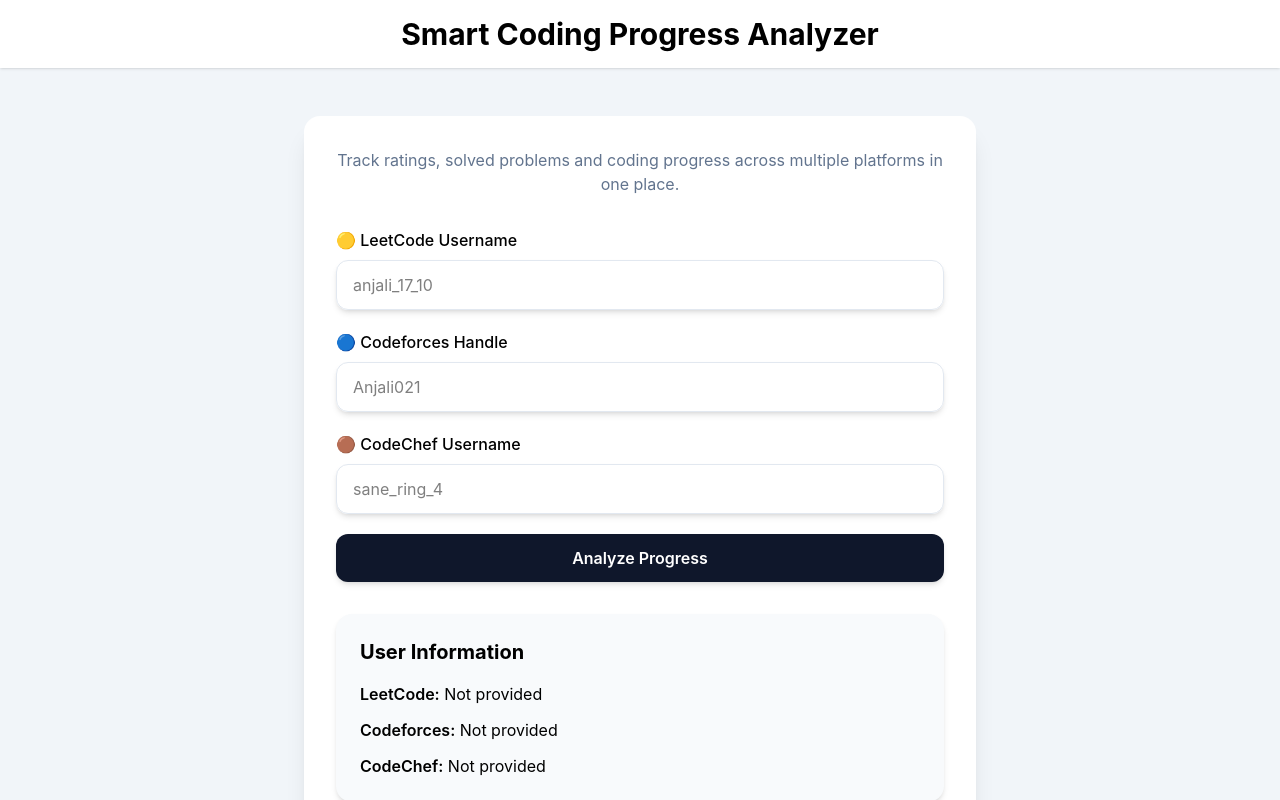
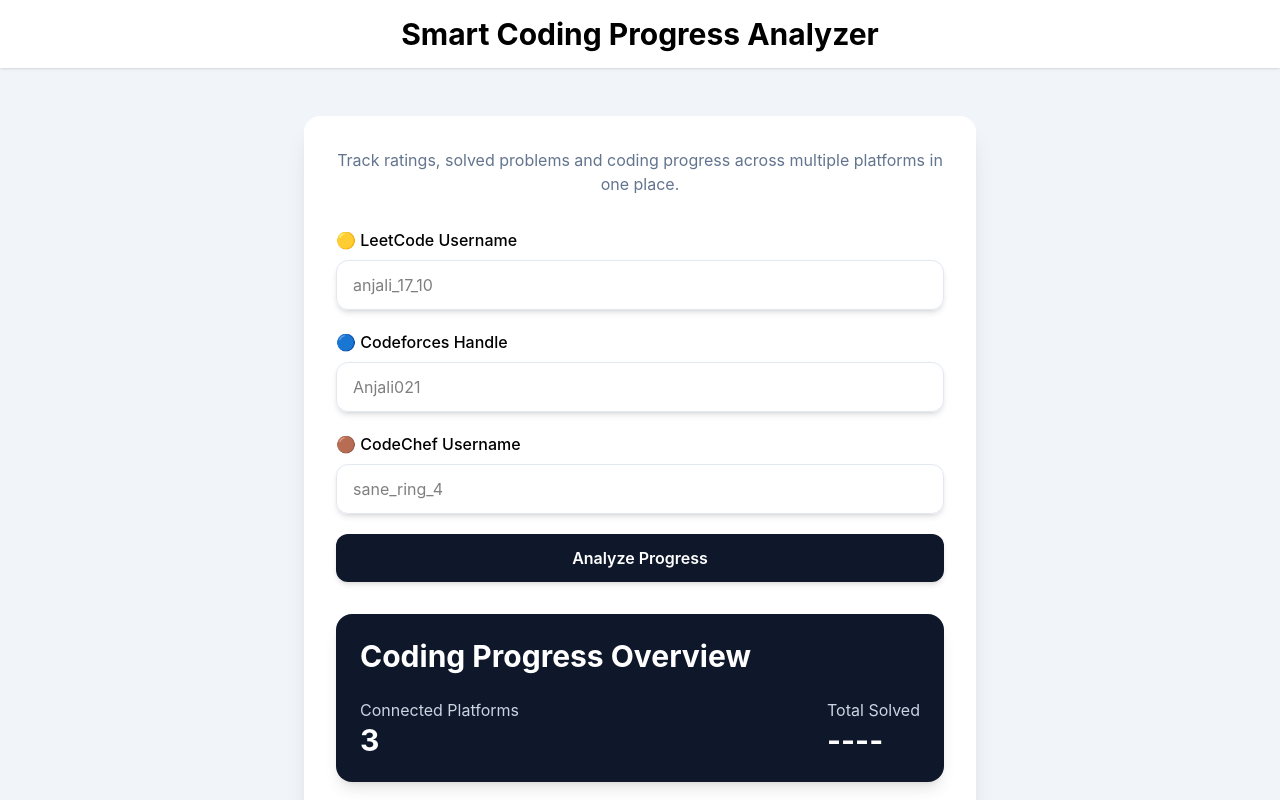
Before and after one commit to Anjali17-10/smart-coding-progress-analyzer-v2, a React (Vite) app: page / in a window 1280 px wide. Both pictures are taken after a click on the button "Analyze Progress". Shown: the top 800 px of the page. Built offline with nearby package versions, Linux system fonts and the light colour scheme.

Commit message:
Create dashboard layout and stats cards

```diff
--- a/package.json
+++ b/package.json
@@ -13,6 +13,7 @@
     "@tailwindcss/vite": "^4.3.0",
     "react": "^19.2.6",
     "react-dom": "^19.2.6",
+    "recharts": "^3.8.1",
     "tailwindcss": "^4.3.0"
   },
   "devDependencies": {
--- a/src/components/StatsCard.jsx
+++ b/src/components/StatsCard.jsx
@@ -4,26 +4,87 @@
   codechef,
 }) {
   return (
-    <div className="mt-8 bg-slate-50 rounded-2xl p-6 shadow-md">
-      <h2 className="text-xl font-bold mb-4">
-        User Information
+    <div className="mt-8">
+
+      {/* Summary Card */}
+      <div className="mb-6 bg-slate-900 text-white rounded-2xl p-6 shadow-lg">
+       <h2 className="text-3xl font-bold">
+          Coding Progress Overview
         </h2>
 
-      <div className="space-y-3">
+     <div className="flex justify-between mt-6">
+  <div>
+    <p className="text-slate-300">Connected Platforms</p>
+    <p className="text-3xl font-bold">3</p>
+  </div>
+
+  <div>
+    <p className="text-slate-300">Total Solved</p>
+    <p className="text-3xl font-bold">----</p>
+  </div>
+</div>
+      </div>
+
+      {/* Platform Cards */}
+    <div className="grid gap-6 md:grid-cols-3">
+
+        <div className="bg-yellow-50 border border-yellow-200 rounded-2xl p-6 shadow-md hover:-translate-y-1 hover:scale-[1.02] hover:shadow-xl transition-all duration-300">
+          <h2 className="font-bold text-lg mb-3">
+            🟡 LeetCode
+          </h2>
+
           <p>
-          <span className="font-semibold">LeetCode:</span>{" "}
-          {leetcode || "Not provided"}
+            <span className="font-semibold">Username:</span>{" "}
+            {leetcode}
+          </p>
+
+     <div className="mt-4">
+  <p className="text-sm text-slate-500">Solved</p>
+  <p className="text-3xl font-bold">----</p>
+</div>
+          <p>
+            <span className="font-semibold">Rating:</span> ----
+          </p>
+        </div>
+
+        <div className="bg-blue-50 border border-blue-200 rounded-2xl p-6 shadow-md hover:-translate-y-1 hover:scale-[1.02] hover:shadow-xl transition-all duration-300">
+          <h2 className="font-bold text-lg mb-3">
+            🔵 Codeforces
+          </h2>
+
+          <p>
+            <span className="font-semibold">Handle:</span>{" "}
+            {codeforces}
           </p>
 
           <p>
-          <span className="font-semibold">Codeforces:</span>{" "}
-          {codeforces || "Not provided"}
+            <span className="font-semibold">Rating:</span> ----
           </p>
 
           <p>
-          <span className="font-semibold">CodeChef:</span>{" "}
-          {codechef || "Not provided"}
+            <span className="font-semibold">Rank:</span> ----
           </p>
+        </div>
+
+        <div className="bg-orange-50 border border-orange-200 rounded-2xl p-6 shadow-md hover:-translate-y-1 hover:scale-[1.02] hover:shadow-xl transition-all duration-300">
+          <h2 className="font-bold text-lg mb-3">
+            🟤 CodeChef
+          </h2>
+
+          <p>
+            <span className="font-semibold">Username:</span>{" "}
+            {codechef}
+          </p>
+
+          <p>
+            <span className="font-semibold">Rating:</span> ----
+          </p>
+
+          <p>
+            <span className="font-semibold">Stars:</span> ----
+          </p>
+        </div>
+
       </div>
     </div>
   );
```
Also changed, not shown: 1 other file (tests, documents, lock files or other folders). Lines whose indentation alone changed are shown as unchanged.
